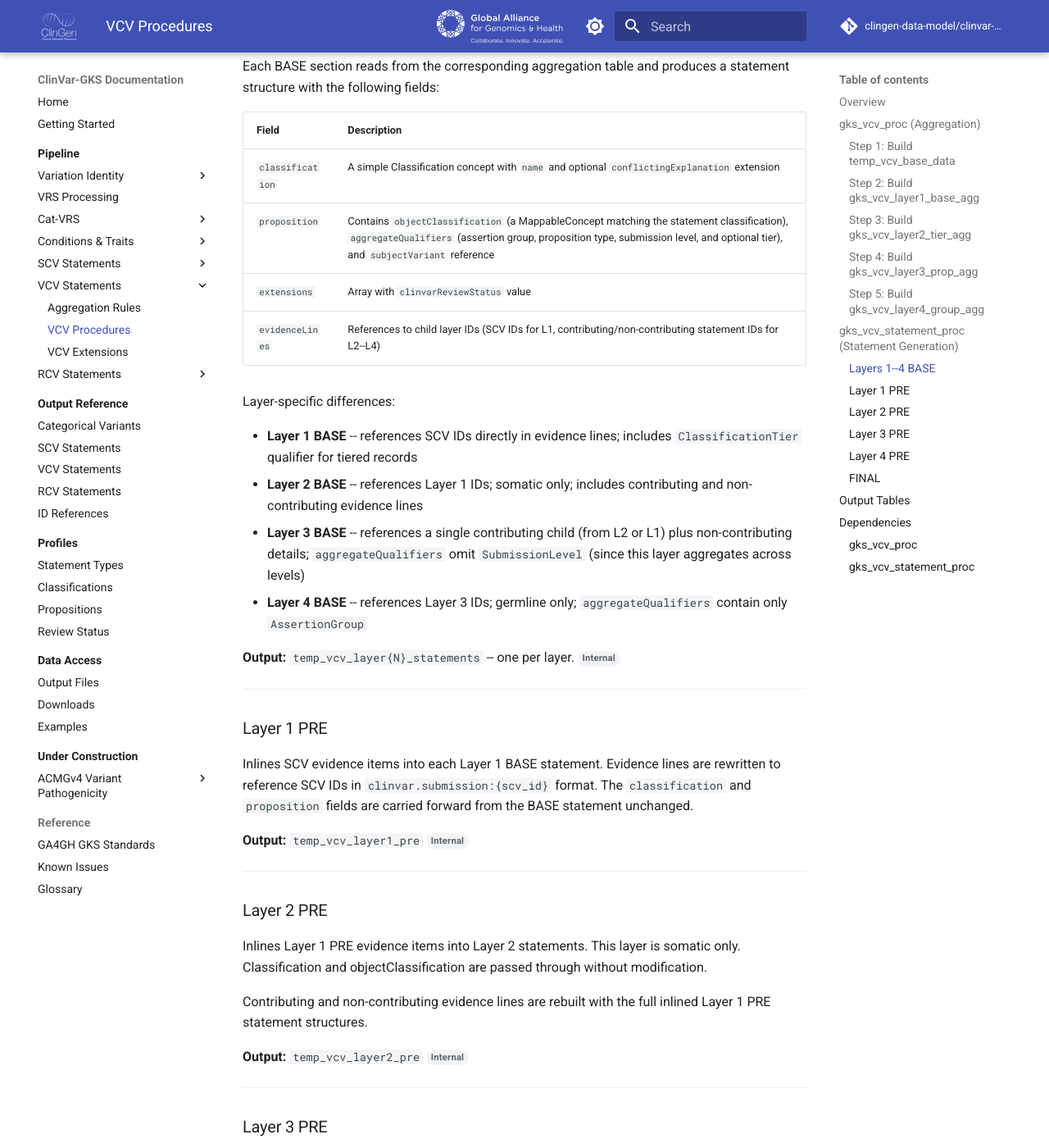
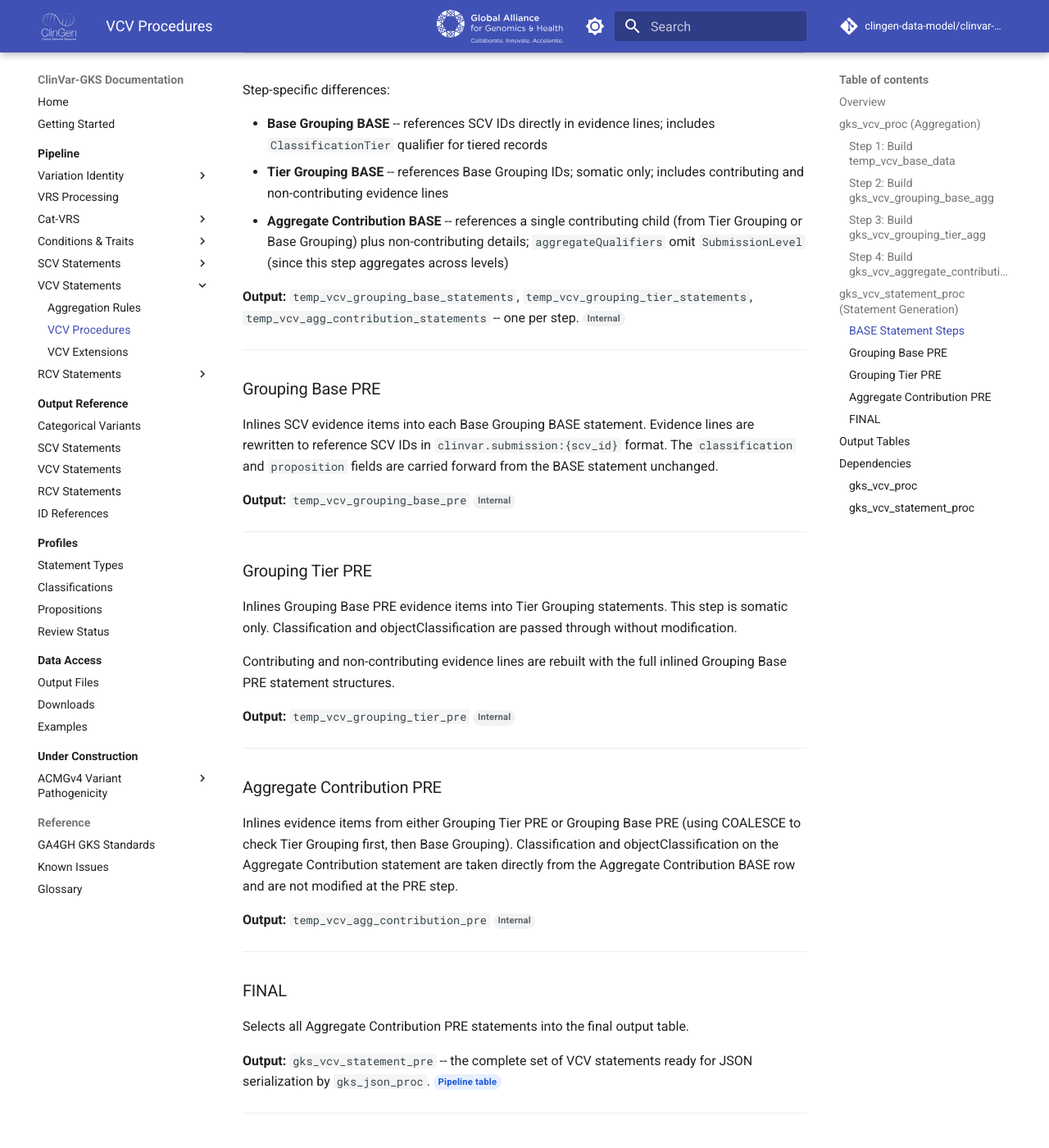
Before and after one commit to clingen-data-model/clinvar-gks, an MkDocs documentation site: the page built from docs/pipeline/vcv-statements/vcv-proc.md, in a window 1280 px wide and 1400 px high, scrolled down 3846 px. Shown: the whole window at 82% size. Built offline with MkDocs 1.6.1 and Material for MkDocs 9.7.7, drawn with Linux system fonts in a browser that asks for light colours; comment, search, counter and statistics services are not loaded; some of the changed text lies outside the part shown.

```diff
--- a/docs/pipeline/vcv-statements/vcv-proc.md
+++ b/docs/pipeline/vcv-statements/vcv-proc.md
@@ -36,7 +36,7 @@ Key derivations:
 
 ---
 
-### Step 2: Build gks_vcv_layer1_base_agg
+### Step 2: Build gks_vcv_grouping_base_agg
 
 Core aggregation step that groups SCVs by `(variation_id, statement_group, prop_type, submission_level, tier_grouping)`. Tier grouping is only populated for somatic clinical impact (sci) propositions; it is NULL for all other proposition types.
 
@@ -58,13 +58,13 @@ The `final_prep` CTE applies submission-level-specific logic:
 
 ID format: `{VCV}.{ver}-{GROUP}-{PROP}-{LEVEL}[-{TIER}]` (all tier components are uppercase, e.g., `VCV000012582.63-G-SCI-CP-PATHOGENIC`)
 
-**Output:** `gks_vcv_layer1_base_agg` -- one row per aggregation group. <span class="role-badge badge-pipeline">Pipeline table</span>
+**Output:** `gks_vcv_grouping_base_agg` -- one row per aggregation group. <span class="role-badge badge-pipeline">Pipeline table</span>
 
 ---
 
-### Step 3: Build gks_vcv_layer2_tier_agg
+### Step 3: Build gks_vcv_grouping_tier_agg
 
-Aggregates Layer 1 records by tier within each submission level. This layer applies only to somatic clinical impact (sci) propositions where `tier_grouping IS NOT NULL`.
+Aggregates Base Grouping records by tier within each submission level. This layer applies only to somatic clinical impact (sci) propositions where `tier_grouping IS NOT NULL`.
 
 The step ranks tiers by `tier_priority` (ascending) and SCV count (descending), then designates:
 
@@ -76,13 +76,13 @@ The aggregate label appends secondary trait information when applicable (e.g., "
 
 ID format: `{VCV}.{ver}-{GROUP}-{PROP}-{LEVEL}` (uppercase components)
 
-**Output:** `gks_vcv_layer2_tier_agg` -- one row per submission level within a proposition type. <span class="role-badge badge-pipeline">Pipeline table</span>
+**Output:** `gks_vcv_grouping_tier_agg` -- one row per submission level within a proposition type. <span class="role-badge badge-pipeline">Pipeline table</span>
 
 ---
 
-### Step 4: Build gks_vcv_layer3_prop_agg
+### Step 4: Build gks_vcv_aggregate_contribution
 
-Submission-level aggregator using winner-takes-all ranking. Takes a unified input of Layer 2 output (tiered records) combined with non-tiered Layer 1 records (`tier_grouping IS NULL`).
+Submission-level aggregator using winner-takes-all ranking. Takes a unified input of Tier Grouping output (tiered records) combined with non-tiered Base Grouping records (`tier_grouping IS NULL`).
 
 Records are ranked by submission level within each `(variation_id, statement_group, prop_type)` group using the explicit ordering `PG=6, EP=5, CP=4, NOCP=3, NOCL=2, FLAG=1`. The highest-ranked submission level becomes the contributing result; all others become non-contributing.
 
@@ -90,22 +90,7 @@ Non-contributing details are preserved as an array of structs containing the lay
 
 ID format: `{VCV}.{ver}-{GROUP}-{PROP}` (uppercase components)
 
-**Output:** `gks_vcv_layer3_prop_agg` -- one row per proposition type within a statement group. <span class="role-badge badge-pipeline">Pipeline table</span>
-
----
-
-### Step 5: Build gks_vcv_layer4_group_agg
-
-Final group aggregator for germline statements only (`statement_group = 'G'`). Ranks Layer 3 records by submission level within each `(variation_id, statement_group)` group using the same explicit ordering (`PG=6, EP=5, CP=4, NOCP=3, NOCL=2, FLAG=1`), then designates:
-
-- The top-ranked proposition type(s) as contributing (uses `RANK`, so ties are included)
-- All lower-ranked proposition types as non-contributing
-
-Contributing records' aggregate labels are concatenated with semicolons, ordered by proposition display order.
-
-ID format: `{VCV}.{ver}-{GROUP}` (uppercase)
-
-**Output:** `gks_vcv_layer4_group_agg` -- one row per statement group (germline only). <span class="role-badge badge-pipeline">Pipeline table</span>
+**Output:** `gks_vcv_aggregate_contribution` -- one row per proposition type within a statement group. <span class="role-badge badge-pipeline">Pipeline table</span>
 
 ---
 
@@ -113,11 +98,11 @@ ID format: `{VCV}.{ver}-{GROUP}` (uppercase)
 
 This procedure transforms the aggregation tables produced by `gks_vcv_proc` into GKS-formatted VCV statements. It generates statement structures at each layer (BASE), inlines evidence items from the layer below (PRE), then combines the results into a final output table.
 
-The procedure executes 9 sections: four BASE layers, four PRE layers, and one FINAL union.
+The procedure executes 7 sections: three BASE steps, three PRE steps, and one FINAL union.
 
 ---
 
-### Layers 1--4 BASE
+### BASE Statement Steps
 
 Each BASE section reads from the corresponding aggregation table and produces a statement structure with the following fields:
 
@@ -126,56 +111,47 @@ Each BASE section reads from the corresponding aggregation table and produces a
 | `classification` | A simple Classification concept with `name` and optional `conflictingExplanation` extension |
 | `proposition` | Contains `objectClassification` (a MappableConcept matching the statement classification), `aggregateQualifiers` (assertion group, proposition type, submission level, and optional tier), and `subjectVariant` reference |
 | `extensions` | Array with `clinvarReviewStatus` value |
-| `evidenceLines` | References to child layer IDs (SCV IDs for L1, contributing/non-contributing statement IDs for L2--L4) |
+| `evidenceLines` | References to child layer IDs (SCV IDs for Base Grouping, contributing/non-contributing statement IDs for Tier Grouping and Aggregate Contribution) |
 
-Layer-specific differences:
+Step-specific differences:
 
-- **Layer 1 BASE** -- references SCV IDs directly in evidence lines; includes `ClassificationTier` qualifier for tiered records
-- **Layer 2 BASE** -- references Layer 1 IDs; somatic only; includes contributing and non-contributing evidence lines
-- **Layer 3 BASE** -- references a single contributing child (from L2 or L1) plus non-contributing details; `aggregateQualifiers` omit `SubmissionLevel` (since this layer aggregates across levels)
-- **Layer 4 BASE** -- references Layer 3 IDs; germline only; `aggregateQualifiers` contain only `AssertionGroup`
+- **Base Grouping BASE** -- references SCV IDs directly in evidence lines; includes `ClassificationTier` qualifier for tiered records
+- **Tier Grouping BASE** -- references Base Grouping IDs; somatic only; includes contributing and non-contributing evidence lines
+- **Aggregate Contribution BASE** -- references a single contributing child (from Tier Grouping or Base Grouping) plus non-contributing details; `aggregateQualifiers` omit `SubmissionLevel` (since this step aggregates across levels)
 
-**Output:** `temp_vcv_layer{N}_statements` -- one per layer. <span class="role-badge badge-internal">Internal</span>
+**Output:** `temp_vcv_grouping_base_statements`, `temp_vcv_grouping_tier_statements`, `temp_vcv_agg_contribution_statements` -- one per step. <span class="role-badge badge-internal">Internal</span>
 
 ---
 
-### Layer 1 PRE
+### Grouping Base PRE
 
-Inlines SCV evidence items into each Layer 1 BASE statement. Evidence lines are rewritten to reference SCV IDs in `clinvar.submission:{scv_id}` format. The `classification` and `proposition` fields are carried forward from the BASE statement unchanged.
+Inlines SCV evidence items into each Base Grouping BASE statement. Evidence lines are rewritten to reference SCV IDs in `clinvar.submission:{scv_id}` format. The `classification` and `proposition` fields are carried forward from the BASE statement unchanged.
 
-**Output:** `temp_vcv_layer1_pre` <span class="role-badge badge-internal">Internal</span>
+**Output:** `temp_vcv_grouping_base_pre` <span class="role-badge badge-internal">Internal</span>
 
 ---
 
-### Layer 2 PRE
+### Grouping Tier PRE
 
-Inlines Layer 1 PRE evidence items into Layer 2 statements. This layer is somatic only. Classification and objectClassification are passed through without modification.
+Inlines Grouping Base PRE evidence items into Tier Grouping statements. This step is somatic only. Classification and objectClassification are passed through without modification.
 
-Contributing and non-contributing evidence lines are rebuilt with the full inlined Layer 1 PRE statement structures.
+Contributing and non-contributing evidence lines are rebuilt with the full inlined Grouping Base PRE statement structures.
 
-**Output:** `temp_vcv_layer2_pre` <span class="role-badge badge-internal">Internal</span>
+**Output:** `temp_vcv_grouping_tier_pre` <span class="role-badge badge-internal">Internal</span>
 
 ---
 
-### Layer 3 PRE
+### Aggregate Contribution PRE
 
-Inlines evidence items from either Layer 2 PRE or Layer 1 PRE (using COALESCE to check L2 first, then L1). Classification and objectClassification on the Layer 3 statement are taken directly from the Layer 3 BASE row and are not modified at the PRE step.
+Inlines evidence items from either Grouping Tier PRE or Grouping Base PRE (using COALESCE to check Tier Grouping first, then Base Grouping). Classification and objectClassification on the Aggregate Contribution statement are taken directly from the Aggregate Contribution BASE row and are not modified at the PRE step.
 
-**Output:** `temp_vcv_layer3_pre` <span class="role-badge badge-internal">Internal</span>
-
----
-
-### Layer 4 PRE
-
-Inlines Layer 3 PRE evidence items into Layer 4 statements. Classification and objectClassification on the Layer 4 statement are taken directly from the Layer 4 BASE row and are not modified at the PRE step.
-
-**Output:** `temp_vcv_layer4_pre` <span class="role-badge badge-internal">Internal</span>
+**Output:** `temp_vcv_agg_contribution_pre` <span class="role-badge badge-internal">Internal</span>
 
 ---
 
 ### FINAL
 
-Combines Layer 4 PRE (germline) and Layer 3 PRE (somatic, filtered by `id LIKE '%-S-%'`) via `UNION ALL` into the final output table.
+Selects all Aggregate Contribution PRE statements into the final output table.
 
 **Output:** `gks_vcv_statement_pre` -- the complete set of VCV statements ready for JSON serialization by `gks_json_proc`. <span class="role-badge badge-pipeline">Pipeline table</span>
 
@@ -186,13 +162,16 @@ Combines Layer 4 PRE (germline) and Layer 3 PRE (somatic, filtered by `id LIKE '
 | Table | Procedure | Description | Role |
 |---|---|---|---|
 | `temp_vcv_base_data` | `gks_vcv_proc` | Materialized SCV base data with submission level mappings | <span class="role-badge badge-internal">Internal</span> |
-| `gks_vcv_layer1_base_agg` | `gks_vcv_proc` | Base aggregation by variation + group + prop + level (+ tier) | <span class="role-badge badge-pipeline">Pipeline table</span> |
-| `gks_vcv_layer2_tier_agg` | `gks_vcv_proc` | Tier aggregation within submission level (somatic only) | <span class="role-badge badge-pipeline">Pipeline table</span> |
-| `gks_vcv_layer3_prop_agg` | `gks_vcv_proc` | Submission level aggregation with winner-takes-all | <span class="role-badge badge-pipeline">Pipeline table</span> |
-| `gks_vcv_layer4_group_agg` | `gks_vcv_proc` | Group aggregation across proposition types (germline only) | <span class="role-badge badge-pipeline">Pipeline table</span> |
-| `temp_vcv_layer{N}_statements` | `gks_vcv_statement_proc` | BASE statement structures for layers 1--4 | <span class="role-badge badge-internal">Internal</span> |
-| `temp_vcv_layer{N}_pre` | `gks_vcv_statement_proc` | PRE statement structures with inlined evidence for layers 1--4 | <span class="role-badge badge-internal">Internal</span> |
-| `gks_vcv_statement_pre` | `gks_vcv_statement_proc` | Final combined VCV statements (germline L4 + somatic L3) | <span class="role-badge badge-pipeline">Pipeline table</span> |
+| `gks_vcv_grouping_base_agg` | `gks_vcv_proc` | Base aggregation by variation + group + prop + level (+ tier) | <span class="role-badge badge-pipeline">Pipeline table</span> |
+| `gks_vcv_grouping_tier_agg` | `gks_vcv_proc` | Tier aggregation within submission level (somatic only) | <span class="role-badge badge-pipeline">Pipeline table</span> |
+| `gks_vcv_aggregate_contribution` | `gks_vcv_proc` | Submission level aggregation with winner-takes-all | <span class="role-badge badge-pipeline">Pipeline table</span> |
+| `temp_vcv_grouping_base_statements` | `gks_vcv_statement_proc` | BASE statement structures for Base Grouping | <span class="role-badge badge-internal">Internal</span> |
+| `temp_vcv_grouping_tier_statements` | `gks_vcv_statement_proc` | BASE statement structures for Tier Grouping | <span class="role-badge badge-internal">Internal</span> |
+| `temp_vcv_agg_contribution_statements` | `gks_vcv_statement_proc` | BASE statement structures for Aggregate Contribution | <span class="role-badge badge-internal">Internal</span> |
+| `temp_vcv_grouping_base_pre` | `gks_vcv_statement_proc` | PRE statement structures with inlined SCV evidence | <span class="role-badge badge-internal">Internal</span> |
+| `temp_vcv_grouping_tier_pre` | `gks_vcv_statement_proc` | PRE statement structures with inlined Base Grouping evidence | <span class="role-badge badge-internal">Internal</span> |
+| `temp_vcv_agg_contribution_pre` | `gks_vcv_statement_proc` | PRE statement structures with inlined Tier/Base Grouping evidence | <span class="role-badge badge-internal">Internal</span> |
+| `gks_vcv_statement_pre` | `gks_vcv_statement_proc` | Final VCV statements from Aggregate Contribution PRE | <span class="role-badge badge-pipeline">Pipeline table</span> |
 
 ---
 
@@ -207,7 +186,7 @@ Combines Layer 4 PRE (germline) and Layer 3 PRE (somatic, filtered by `id LIKE '
 
 ### gks_vcv_statement_proc
 
-- **Aggregation Tables**: `gks_vcv_layer1_base_agg`, `gks_vcv_layer2_tier_agg`, `gks_vcv_layer3_prop_agg`, `gks_vcv_layer4_group_agg`
+- **Aggregation Tables**: `gks_vcv_grouping_base_agg`, `gks_vcv_grouping_tier_agg`, `gks_vcv_aggregate_contribution`
 - **Statement Tables**: `gks_scv_statement_pre`, `gks_scv_condition_sets`
 - **Source Tables**: `scv_summary`
 - **Lookup Tables**: `clinvar_statement_categories`, `clinvar_proposition_types`, `submission_level`, `clinvar_clinsig_types`
```
Also changed, not shown: other parts of docs/pipeline/vcv-statements/vcv-proc.md (+2 -2 lines).
